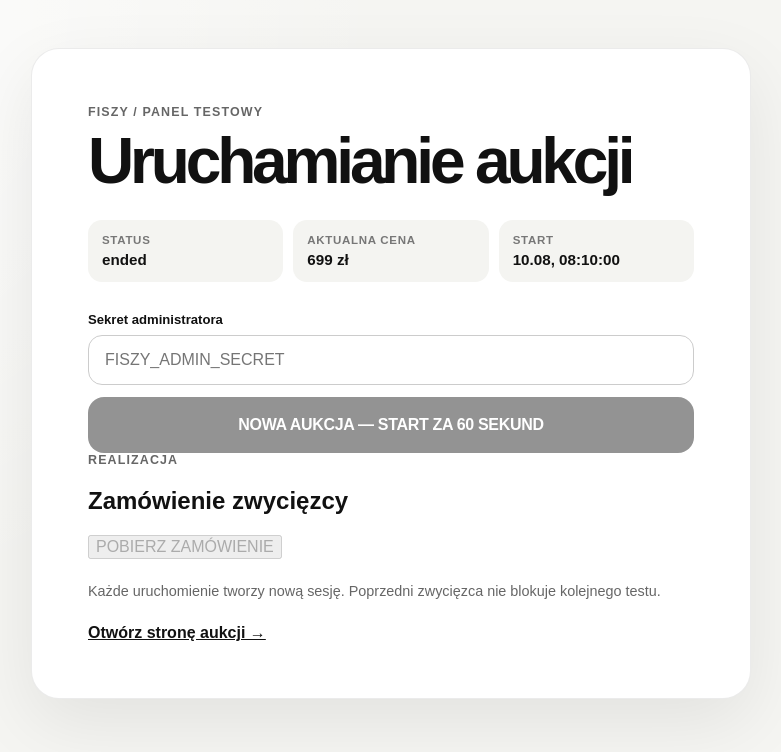
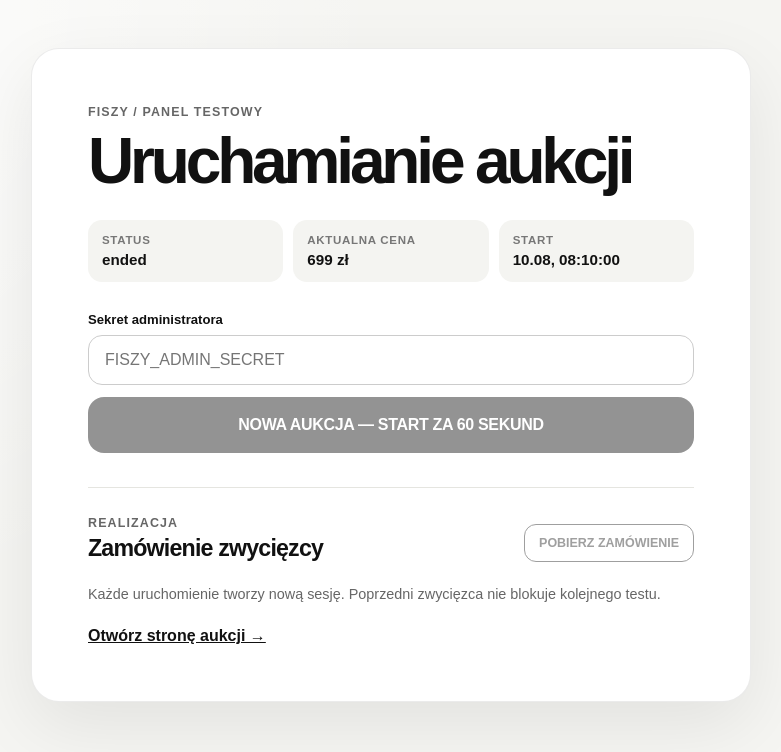
Before and after one commit to jryba94-maker/fiszy-mvp, a Next.js app: page /admin in a window 1280 px wide. Shown: the top 752 px of the page, without its empty margins (249-1030 px from the left). Built offline with nearby package versions, Linux system fonts and the light colour scheme.

Commit message:
Style admin order details

```diff
--- a/app/globals.css
+++ b/app/globals.css
@@ -189,6 +189,12 @@ h1 {
   margin-bottom: 28px;
 }
 
+.adminCard h2 {
+  margin: 0;
+  font-size: 1.45rem;
+  letter-spacing: -.035em;
+}
+
 .adminStatus {
   display: grid;
   grid-template-columns: repeat(3, 1fr);
@@ -248,6 +254,77 @@ h1 {
   line-height: 1.45;
 }
 
+.orderSection {
+  margin-top: 34px;
+  border-top: 1px solid #e5e5e0;
+  padding-top: 28px;
+}
+
+.orderHeader {
+  display: flex;
+  align-items: flex-end;
+  justify-content: space-between;
+  gap: 18px;
+  margin-bottom: 18px;
+}
+
+.orderHeader .eyebrow {
+  margin-bottom: 5px;
+}
+
+.adminSecondaryButton {
+  border: 1px solid #111;
+  border-radius: 12px;
+  padding: 11px 14px;
+  background: #fff;
+  color: #111;
+  cursor: pointer;
+  font-size: .78rem;
+  font-weight: 900;
+}
+
+.adminSecondaryButton:disabled {
+  cursor: not-allowed;
+  opacity: .4;
+}
+
+.orderDetails {
+  display: grid;
+  grid-template-columns: repeat(2, minmax(0, 1fr));
+  gap: 10px;
+}
+
+.orderDetails > div {
+  min-width: 0;
+  border-radius: 14px;
+  padding: 14px;
+  background: #f4f4f1;
+}
+
+.orderDetails span,
+.orderDetails strong {
+  display: block;
+}
+
+.orderDetails span {
+  margin-bottom: 5px;
+  color: #777;
+  font-size: .7rem;
+  font-weight: 800;
+  text-transform: uppercase;
+  letter-spacing: .06em;
+}
+
+.orderDetails strong {
+  overflow-wrap: anywhere;
+  font-size: .92rem;
+  line-height: 1.35;
+}
+
+.orderDetails .orderWide {
+  grid-column: 1 / -1;
+}
+
 .adminNote {
   margin: 22px 0 0;
   color: #666;
@@ -289,7 +366,17 @@ h1 {
     margin-bottom: 28px;
   }
 
-  .adminStatus {
+  .adminStatus,
+  .orderDetails {
     grid-template-columns: 1fr;
   }
+
+  .orderDetails .orderWide {
+    grid-column: auto;
+  }
+
+  .orderHeader {
+    align-items: stretch;
+    flex-direction: column;
+  }
 }
```
